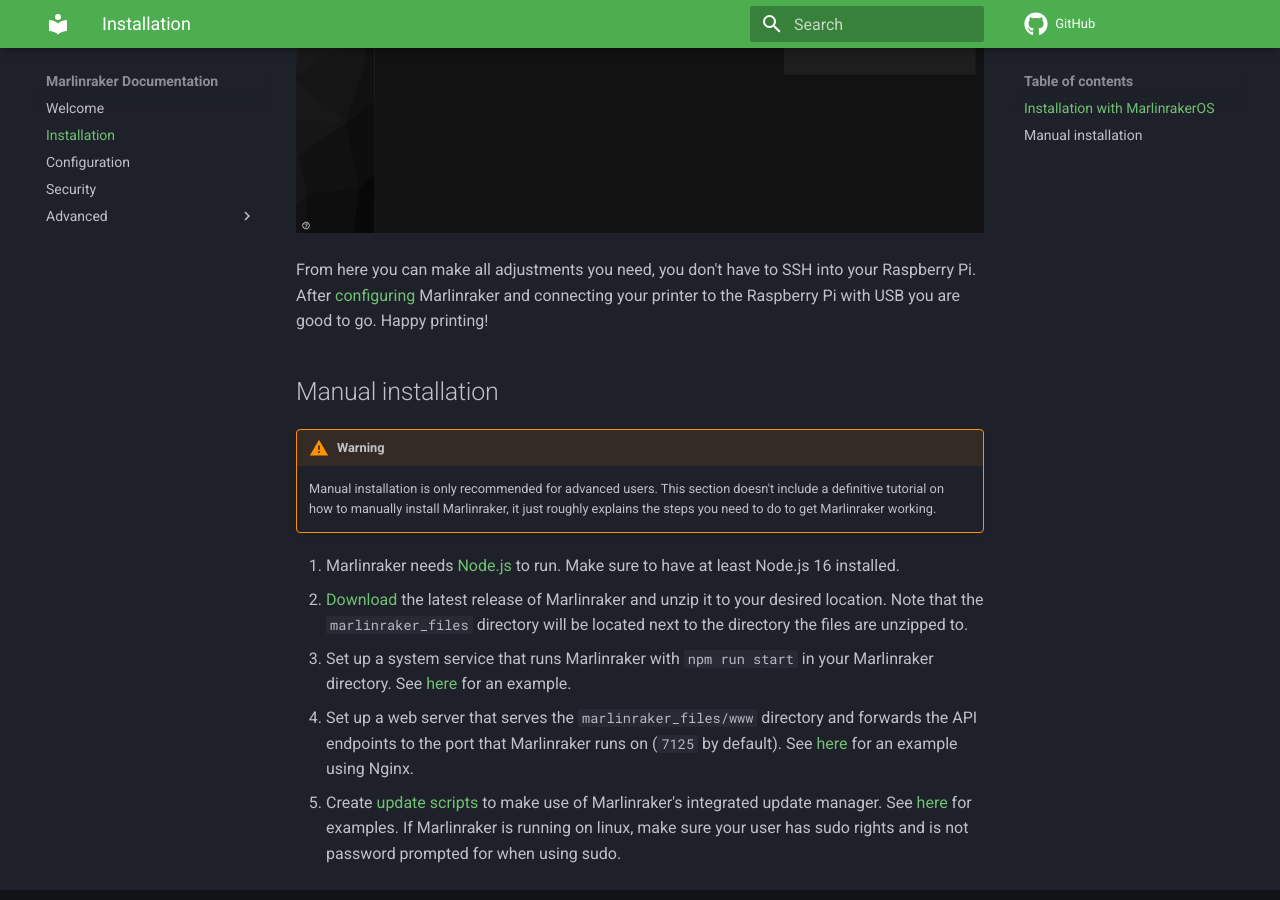
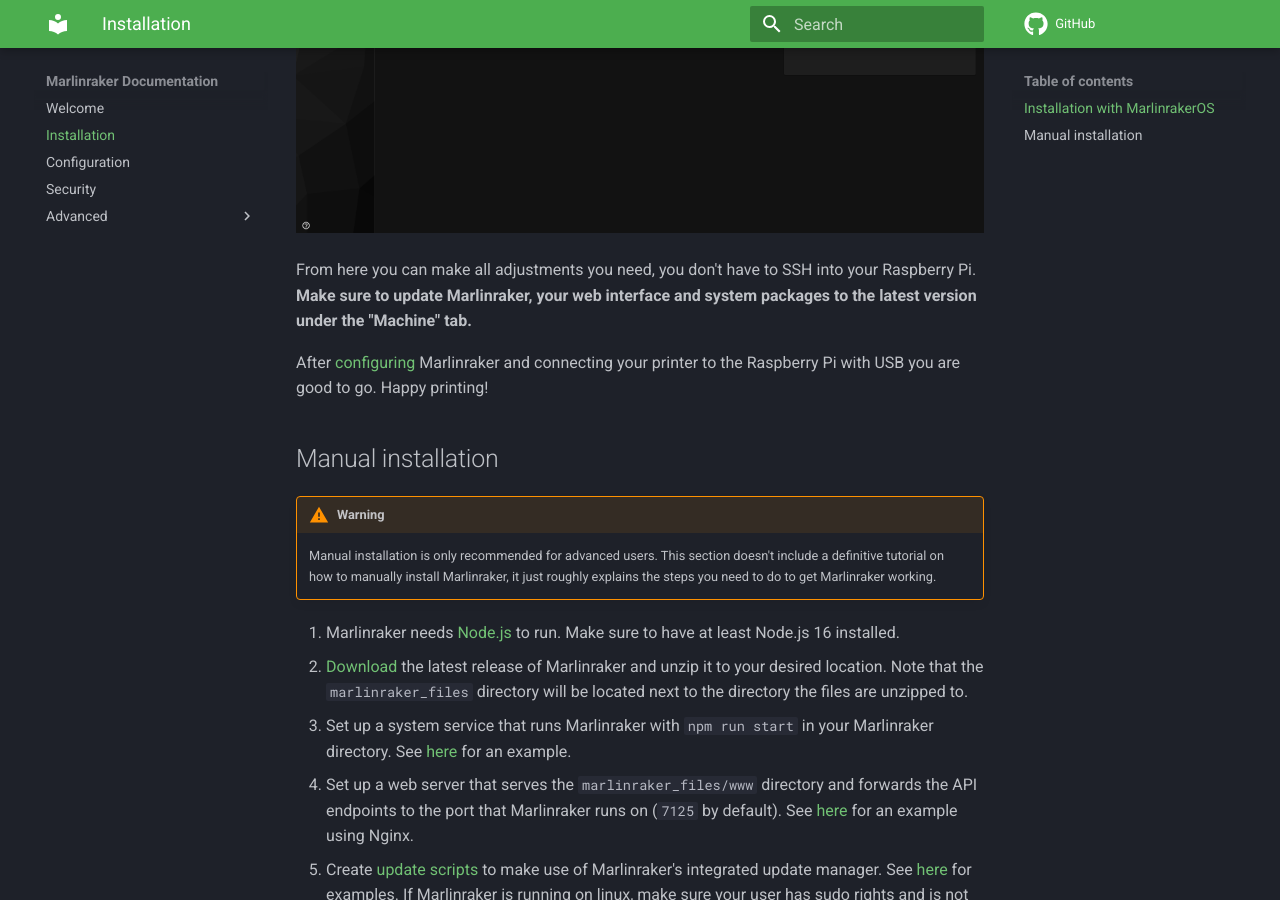
Before and after one commit to phm07/marlinraker, an MkDocs documentation site: the page built from docs/installation.md, in a window 1280 px wide and 900 px high, scrolled down 868 px. Built offline with MkDocs 1.6.1 and Material for MkDocs 9.7.7, drawn with Linux system fonts in a browser that asks for light colours; comment, search, counter and statistics services are not loaded.

Commit message:
Fix links, add update notice

```diff
--- a/docs/installation.md
+++ b/docs/installation.md
@@ -37,7 +37,10 @@ Now you should see the default Mainsail interface Marlinraker ships with.
 ![](assets/mainsail.png)
 
 From here you can make all adjustments you need, you don't have to SSH into your
-Raspberry Pi. After [configuring](/configuration) Marlinraker and connecting your
+Raspberry Pi. **Make sure to update Marlinraker, your web interface and system
+packages to the latest version under the "Machine" tab.**
+
+After [configuring](configuration.md) Marlinraker and connecting your
 printer to the Raspberry Pi with USB you are good to go.
 Happy printing!
 
@@ -62,7 +65,7 @@ for an example.
 the API endpoints to the port that Marlinraker runs on (`7125` by default). See
 [here](https://github.com/pauhull/MarlinrakerOS/blob/master/src/modules/nginx/filesystem/etc/nginx/nginx.conf)
 for an example using Nginx.
-5. Create [update scripts](advanced/update_manager) to make use of Marlinraker's
+5. Create [update scripts](advanced/update_manager.md) to make use of Marlinraker's
 integrated update manager. See [here](https://github.com/pauhull/MarlinrakerOS/tree/master/src/modules/marlinraker/filesystem/home/pi/marlinraker_files/update_scripts)
 for examples. If Marlinraker is running on linux, make sure your user has sudo
 rights and is not password prompted for when using sudo.
```
Also changed, not shown: docs/advanced/cli_arguments.md (+1 -1 lines), docs/configuration.md (+2 -2 lines), docs/index.md (+1 -1 lines).
